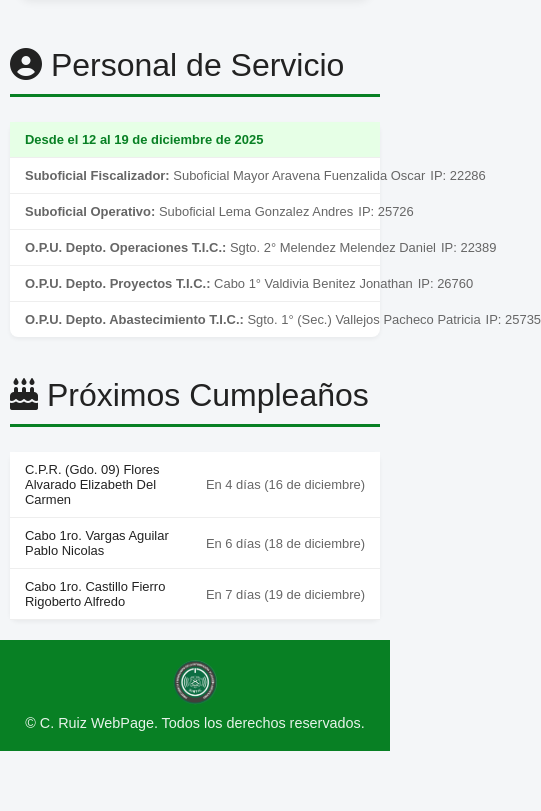
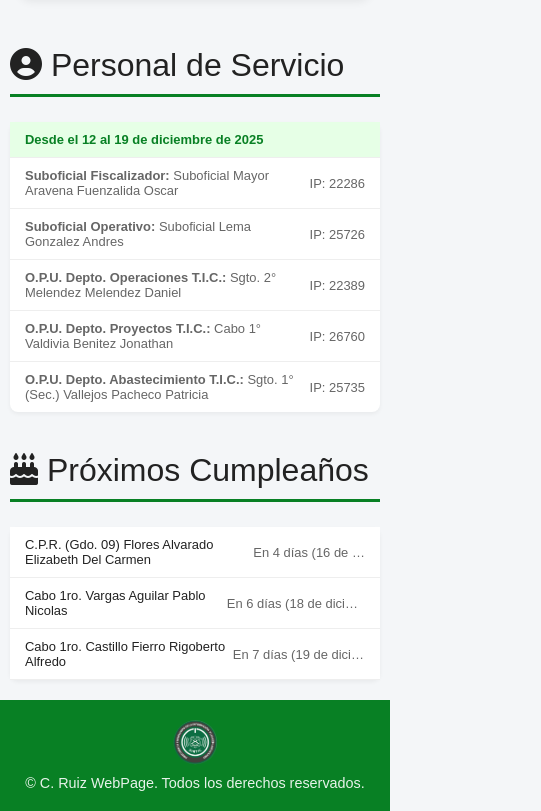
Before and after one commit to cruizl91/PanelRRHHDirtic, a plain HTML site: page index.html in a window 390 px wide. Shown: the part 2651-3462 px from the top of the page, 541 px wide, since content can reach past the window. Before the commit the page ends 3402 px from the top, so only its background shows below. Drawn offline with Linux system fonts and the light colour scheme.

Commit message:
corrección visual móvil

```diff
--- a/accessCards.css
+++ b/accessCards.css
@@ -20,7 +20,7 @@
 
 .main-content-grid {
     display: grid;
-    /* CORRECCIÓN CLAVE: Aumentado minmax a 280px para asegurar un máximo de 4 columnas */
+    /* CORRECCIÓN: Aumentado minmax a 280px para asegurar un máximo de 4 columnas */
     grid-template-columns: repeat(auto-fit, minmax(280px, 1fr));
     gap: 25px;
     padding: 10px;
@@ -81,7 +81,7 @@
 }
 
 
-/* --- RESPONSIVE ADICIONAL --- */
+/* --- RESPONSIVE ADICIONAL DE TARJETAS --- */
 @media (max-width: 600px) {
     .main-content {
         width: 100%;
@@ -147,7 +147,7 @@
 }
 
 
-/* Estilo para el texto secundario (días restantes/detalle IP) (Compartido) */
+/* Estilo para el texto secundario (días restantes/detalle IP) (Aplica a ambos SPAN en desktop) */
 #cumpleanios-listado li span,
 #servicios-listado li span {
     font-weight: normal;
@@ -162,7 +162,9 @@
 }
 
 
-/* --- MEJORA ASPECTO MOVIL (Compartido) --- */
+/* ----------------------------------------------------------------- */
+/* --- CORRECCIÓN CLAVE: MEJORA ASPECTO MOVIL (Compartido y Cuadrado) --- */
+/* ----------------------------------------------------------------- */
 
 @media (max-width: 600px) {
     /* Ajuste de tipografía general para ahorrar espacio (Compartido) */
@@ -173,7 +175,7 @@
         font-size: 0.9em;
     }
 
-    /* Regla clave para que el nombre y el mensaje no se monten (Compartido) */
+    /* Regla CLAVE: Configura el LI como contenedor Flex (Compartido) */
     #cumpleanios-listado ul li,
     #servicios-listado ul li {
         display: flex;
@@ -182,9 +184,31 @@
         align-items: center;
     }
 
-    /* Asegurar que el mensaje de fecha sea legible (Compartido) */
-    #cumpleanios-listado ul li span,
-    #servicios-listado ul li span {
+    /* 1. Estilo para el contenido principal del Personal de Servicio (Nombre/Dotación) */
+    /* Permite el salto de línea para nombres largos */
+    #servicios-listado ul li > span:first-child {
+        white-space: normal; /* Permite el salto de línea (SOLO SERVICIOS) */
+        flex-grow: 1;
+        min-width: 0;
+        text-align: left;
+    }
+
+    /* 1b. Estilo para el contenido principal de Cumpleaños (Nombre) */
+    /* Asegura que el texto no salte de línea para que siempre se vea una lista limpia. */
+    #cumpleanios-listado ul li > span:first-child {
+        white-space: nowrap; /* Mantiene el texto en una sola línea (SOLO CUMPLEAÑOS) */
+        overflow: hidden;    /* Oculta si es demasiado largo */
+        text-overflow: ellipsis; /* Añade puntos suspensivos si es cortado */
+        flex-grow: 1;
+        min-width: 0;
+        text-align: left;
+    }
+
+
+    /* 2. Estilo para el contenido secundario (IP/Días restantes) */
+    /* Lo mantiene fijo y en una sola línea (Compartido) */
+    #cumpleanios-listado ul li > span:nth-child(2),
+    #servicios-listado ul li > span:nth-child(2) {
         text-align: right;
         flex-shrink: 0;
         white-space: nowrap;
```
